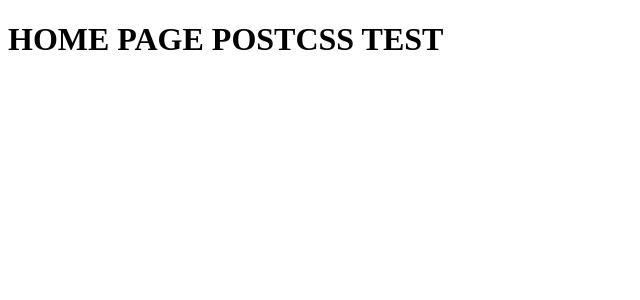
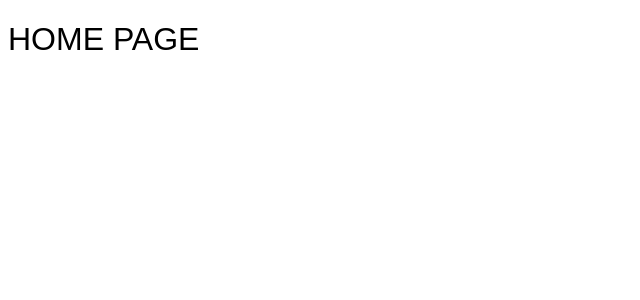
Before and after one commit to sandricoprovo/bueuely, a SvelteKit app: page / in a window 1280 px wide. Shown: the top 300 px of the page, without its empty margins (0-640 px from the left). Built offline with nearby package versions, Linux system fonts and the light colour scheme.

Commit message:
feat(ui): adds font files and imports

```diff
--- a/src/routes/+page.svelte
+++ b/src/routes/+page.svelte
@@ -2,10 +2,11 @@
     const helloworld = 'Hello World';
 </script>
 
-<h1>
-    HOME PAGE
-    <span>POSTCSS TEST</span>
-</h1>
+<h1>HOME PAGE</h1>
 
 <style lang="postcss">
+    h1 {
+        font-family: 'Overpass', sans-serif;
+        font-weight: 400;
+    }
 </style>
--- /dev/null
+++ b/src/styles/fonts.css
@@ -0,0 +1,15 @@
+@font-face {
+    font-family: 'Overpass';
+    src: url('../../public/fonts/Overpass-VariableFont_wght.ttf') format('ttf');
+    font-weight: normal;
+    font-style: normal;
+    font-display: swap;
+}
+@font-face {
+    font-family: 'Overpass';
+    src: url('../../public/fonts/Overpass-Italic-VariableFont_wght.ttf')
+        format('ttf');
+    font-weight: normal;
+    font-style: italic;
+    font-display: swap;
+}
```
Also changed, not shown: src/routes/+layout.svelte (added, +8 -0 lines), public/fonts/Overpass-Italic-VariableFont_wght.ttf (added), public/fonts/Overpass-VariableFont_wght.ttf (added).
